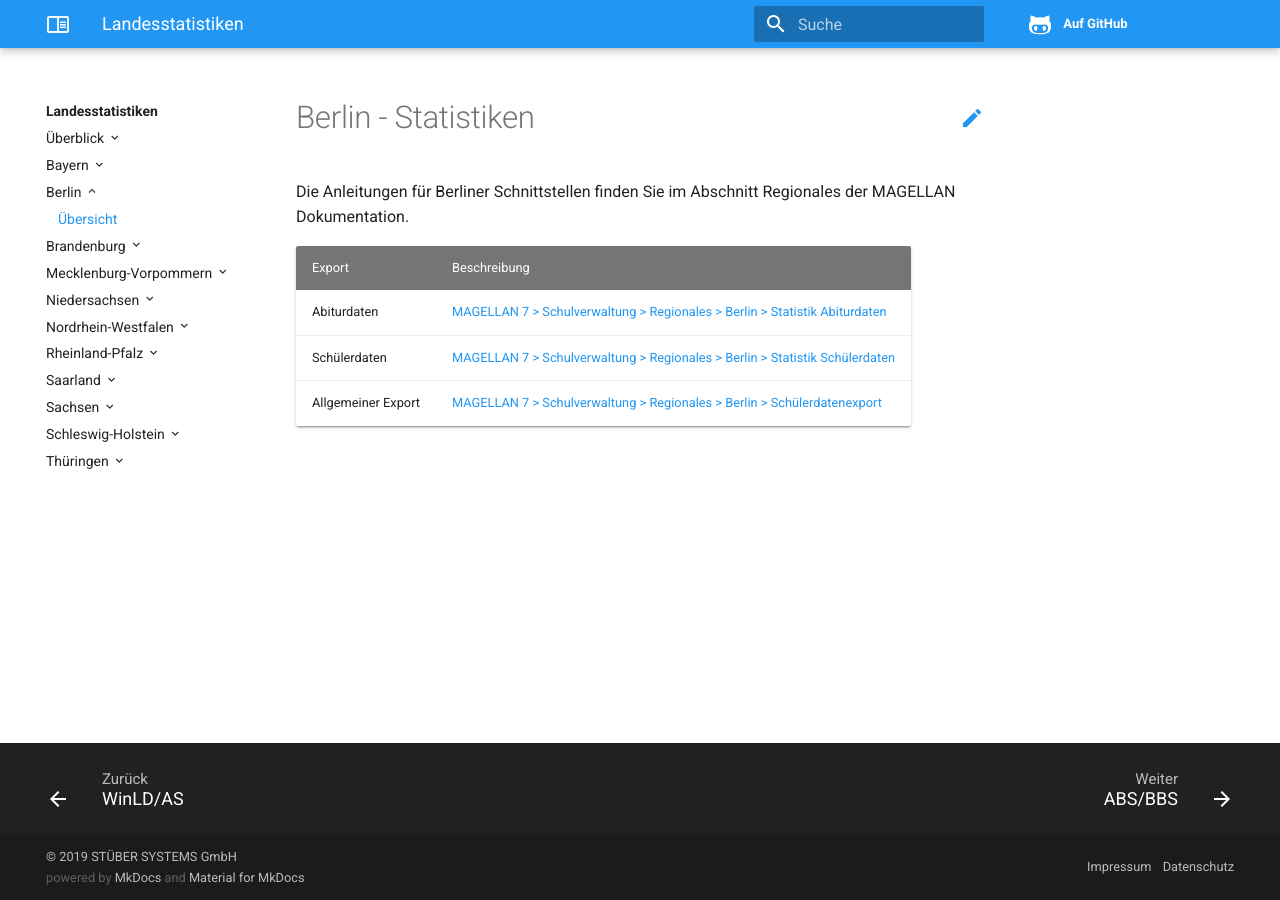
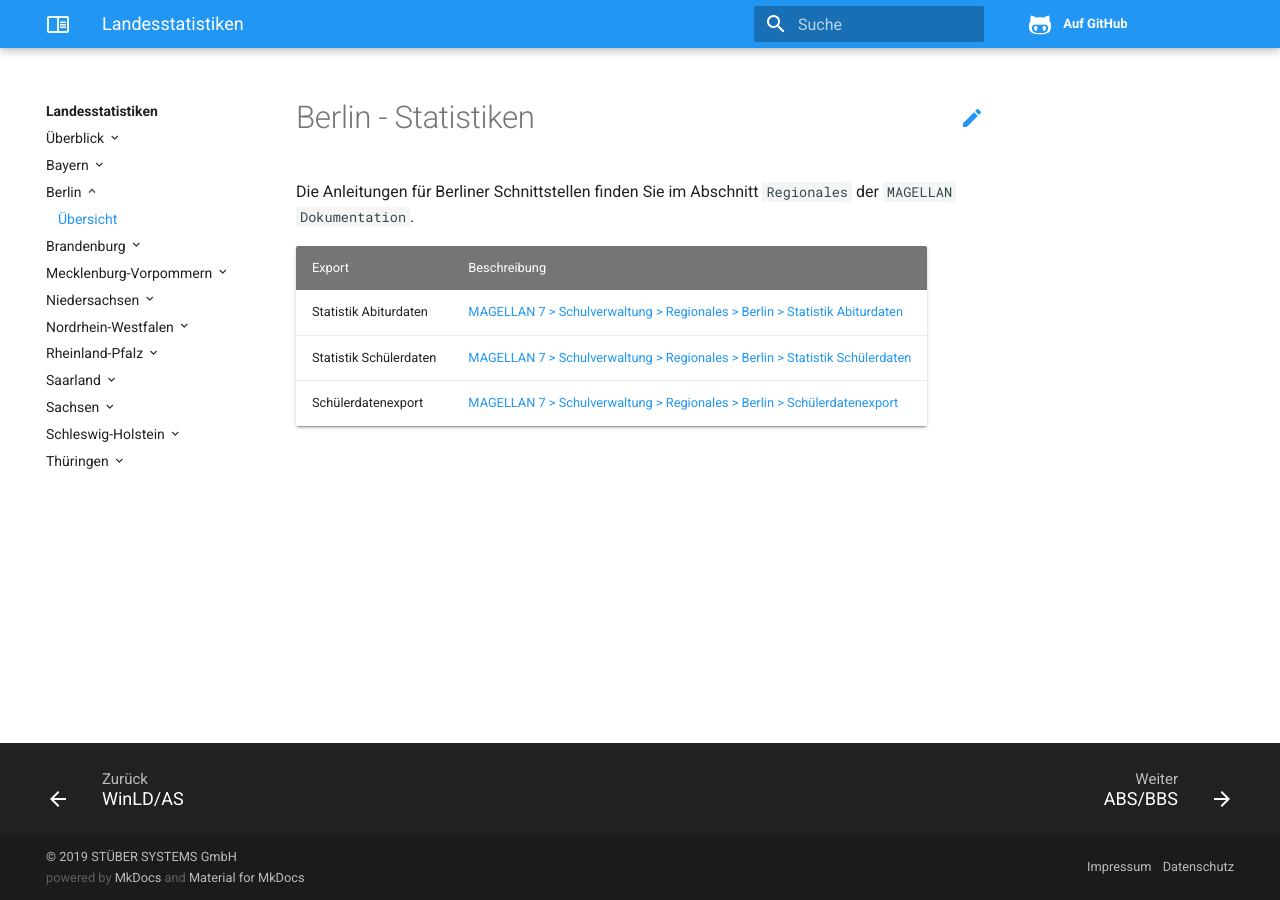
Before and after one commit to stuebersystems/doc.ls.de, an MkDocs documentation site: the page built from docs/berlin/berlin.md, in a window 1280 px wide. Built offline with MkDocs 1.6.1, drawn with Linux system fonts in a browser that asks for light colours.

Commit message:
no message

```diff
--- a/docs/berlin/berlin.md
+++ b/docs/berlin/berlin.md
@@ -1,9 +1,9 @@
 # Berlin - Statistiken
 
-Die Anleitungen für Berliner Schnittstellen finden Sie im Abschnitt Regionales der MAGELLAN Dokumentation.
+Die Anleitungen für Berliner Schnittstellen finden Sie im Abschnitt `Regionales` der `MAGELLAN Dokumentation`.
 
 Export|Beschreibung
 --|--
-Abiturdaten |        [MAGELLAN 7 > Schulverwaltung > Regionales > Berlin > Statistik Abiturdaten](https://doc.magellan7.stueber.de/schulverwaltung/regionales/berlin/stat.abidaten.html/)
-Schülerdaten|        [MAGELLAN 7 > Schulverwaltung > Regionales > Berlin > Statistik Schülerdaten](https://doc.magellan7.stueber.de/schulverwaltung/regionales/berlin/stat.schuelerdaten/)
-Allgemeiner Export|  [MAGELLAN 7 > Schulverwaltung > Regionales > Berlin > Schülerdatenexport](https://doc.magellan7.stueber.de/schulverwaltung/regionales/berlin/schuelerdaten/)
+Statistik Abiturdaten |           [MAGELLAN 7 > Schulverwaltung > Regionales > Berlin > Statistik Abiturdaten](https://doc.magellan7.stueber.de/schulverwaltung/regionales/berlin/stat.abidaten.html/)
+Statistik Schülerdaten|           [MAGELLAN 7 > Schulverwaltung > Regionales > Berlin > Statistik Schülerdaten](https://doc.magellan7.stueber.de/schulverwaltung/regionales/berlin/stat.schuelerdaten/)
+Schülerdatenexport    |           [MAGELLAN 7 > Schulverwaltung > Regionales > Berlin > Schülerdatenexport](https://doc.magellan7.stueber.de/schulverwaltung/regionales/berlin/schuelerdaten/)
```
